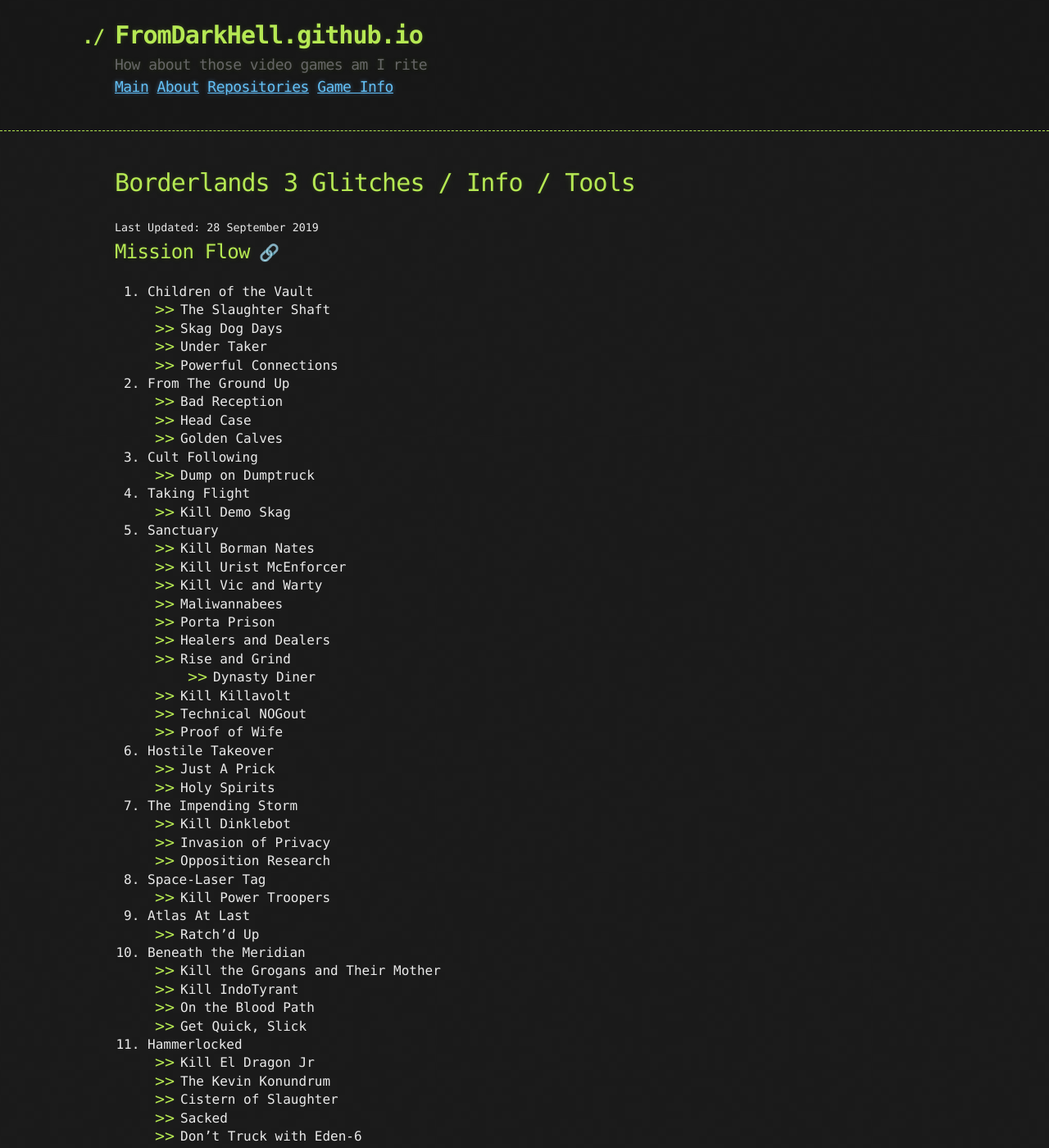
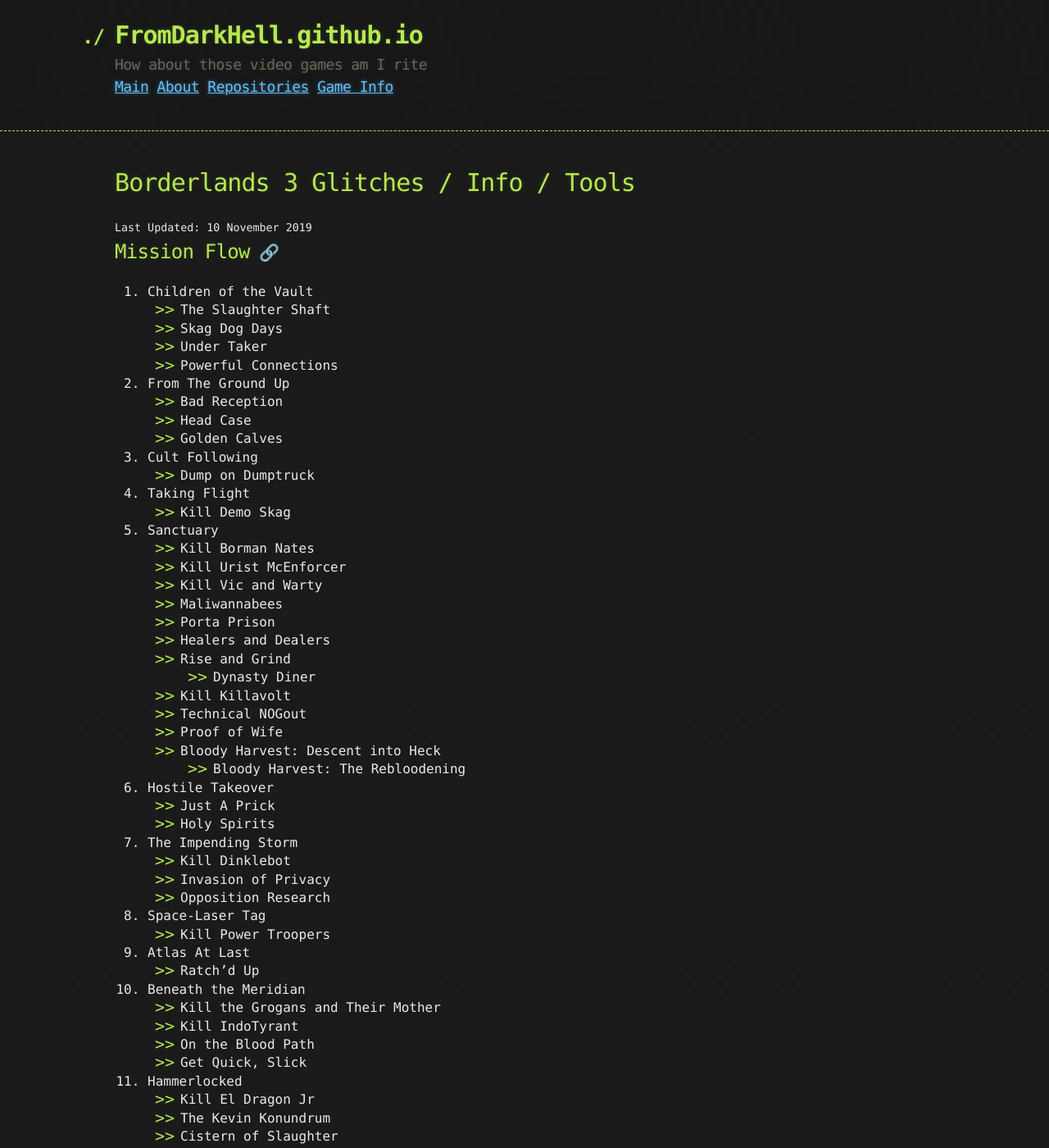
Before and after one commit to FromDarkHell/FromDarkHell.github.io, a Jekyll site: the page built from _posts/gameInfo/2019-11-10-Borderlands-3.md, in a window 1280 px wide and 1400 px high. Shown: the whole window at 82% size. Built offline with Jekyll 4.4.1, drawn with Linux system fonts in a browser that asks for light colours.

Commit message:
Add Bloody harvest shenans

```diff
--- a/_posts/gameInfo/2019-9-28-Borderlands-3.md
+++ b/_posts/gameInfo/2019-11-10-Borderlands-3.md
@@ -29,6 +29,8 @@
     * Kill Killavolt
     * Technical NOGout
     * Proof of Wife
+    * Bloody Harvest: Descent into Heck
+        - Bloody Harvest: The Rebloodening
 6. Hostile Takeover
     * Just A Prick
     * Holy Spirits
```
